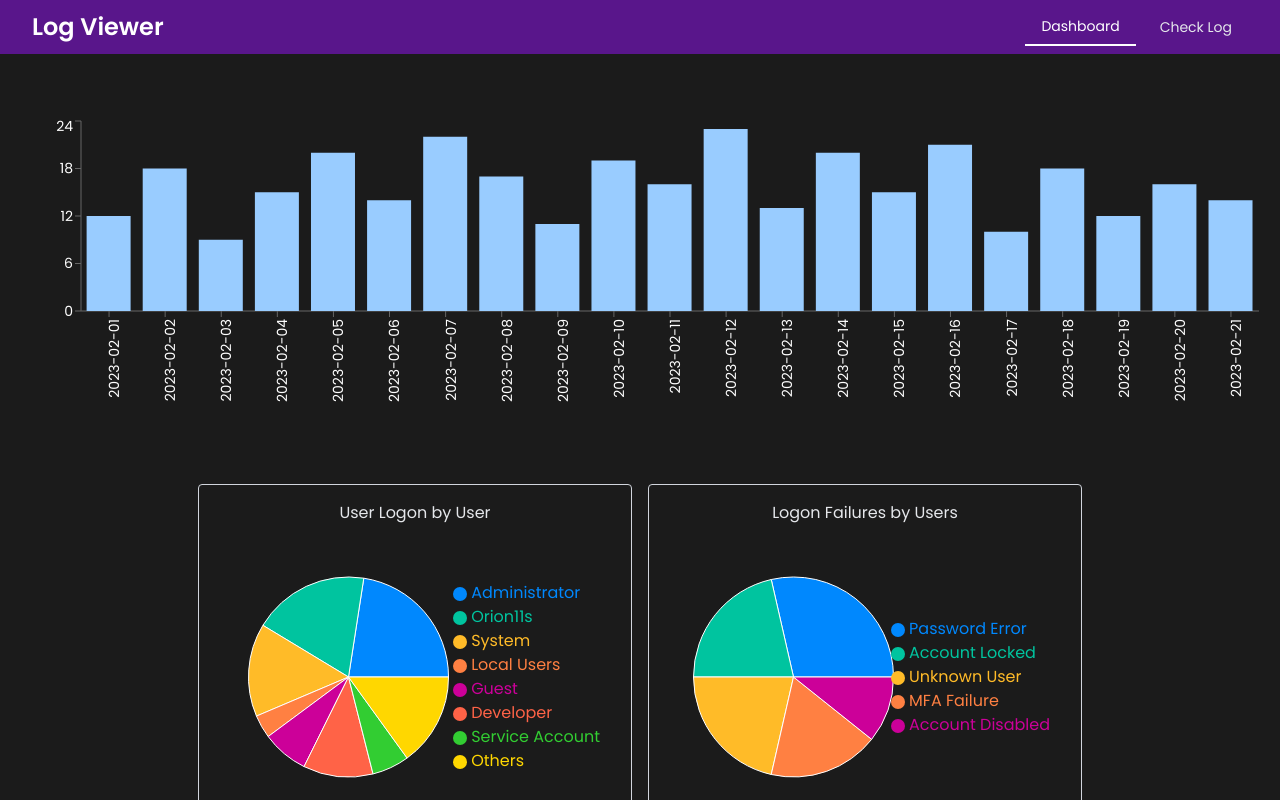
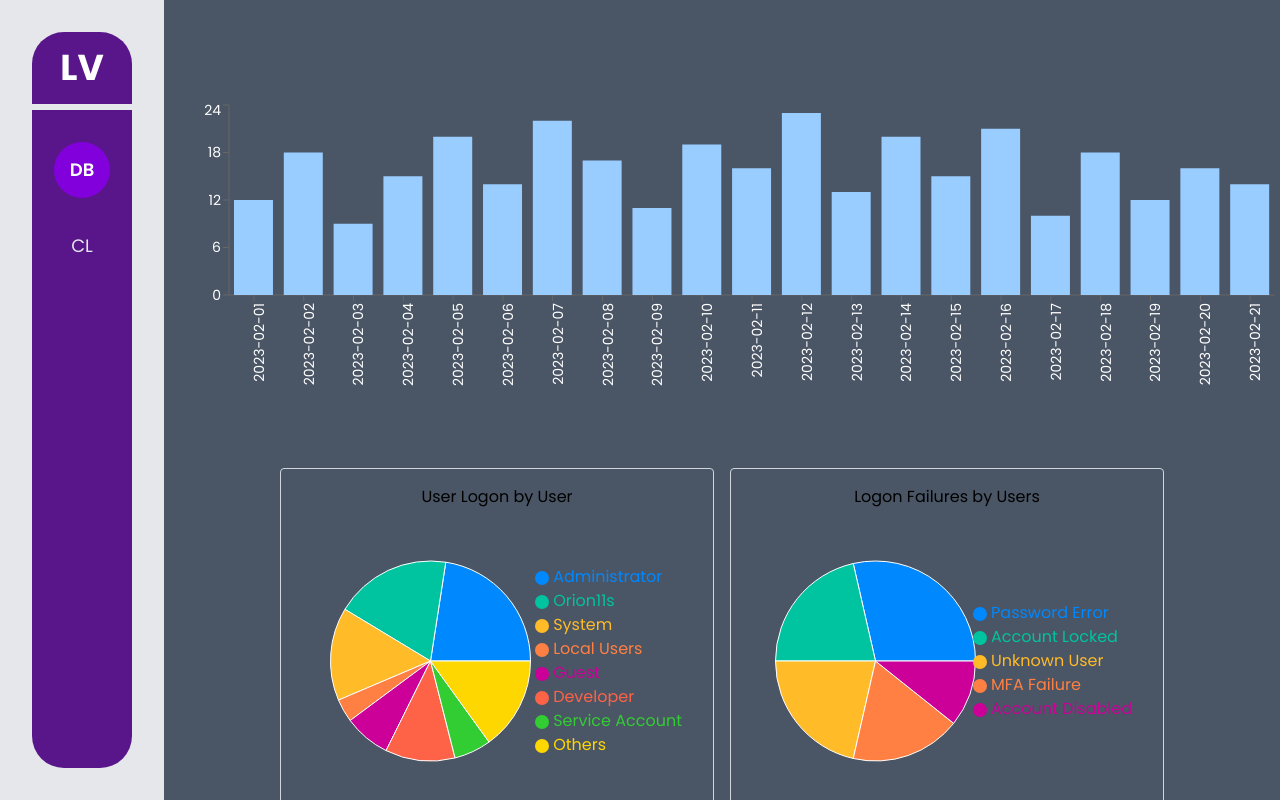
Before and after one commit to dineshsutihar/Log-Analyzer, a React (Vite) app in the folder frontend/: page / in a window 1280 px wide. Shown: the top 800 px of the page. Built offline with nearby package versions, Linux system fonts and the light colour scheme.

Commit message:
change the navbar

```diff
--- a/frontend/src/App.css
+++ b/frontend/src/App.css
@@ -4,5 +4,5 @@ body {
     font-family: 'Poppins';
     margin: 0;
     padding: 0;
-    background-color: #1b1b1b;
+    background-color: #f5f5f5;
 }
--- a/frontend/src/App.jsx
+++ b/frontend/src/App.jsx
@@ -9,11 +9,12 @@ function App() {
   const [activeTab, setActiveTab] = useState('dashboard')
 
   return (
-    <div className="min-h-screen text-gray-200">
-      {/* Top Navbar */}
-      <Navbar activeTab={activeTab} setActiveTab={setActiveTab} />
+    <div className="flex">
+      <div className="fixed top-0 left-0 h-full w-41 p-8 bg-gray-200">
+        <Navbar activeTab={activeTab} setActiveTab={setActiveTab} vertical />
+      </div>
 
-      <div className="p-4">
+      <div className="ml-41 w-full bg-gray-600">
         {activeTab === 'dashboard' ? <Dashboard /> : <CheckLog />}
       </div>
     </div>
--- a/frontend/src/components/Navbar.jsx
+++ b/frontend/src/components/Navbar.jsx
@@ -1,27 +1,29 @@
-import React from 'react'
+import React from "react";
 
 function Navbar({ activeTab, setActiveTab }) {
     return (
-        <nav
-            className="bg-purple-900 flex items-center justify-between px-8 py-2 fixed top-0 w-full z-10"
-        >
-            <div className="text-2xl font-semibold text-white">Log Viewer</div>
-            <div className="flex space-x-2">
-                <button
-                    onClick={() => setActiveTab('dashboard')}
-                    className={`px-4 py-2 cursor-pointer text-sm ${activeTab === 'dashboard' ? 'border-b-2 border-white text-white' : 'text-gray-200'}`}
-                >
-                    Dashboard
-                </button>
-                <button
-                    onClick={() => setActiveTab('checkLog')}
-                    className={`px-4 py-2 cursor-pointer text-sm ${activeTab === 'checkLog' ? 'border-b-2 border-white text-sm text-white' : 'text-gray-200'}`}
-                >
-                    Check Log
-                </button>
-            </div>
+        <nav className="bg-purple-900 h-full w-25 z-10 flex flex-col rounded-4xl">
+            <div className="text-4xl text-center font-bold text-white mb-8 border-b-6 border-gray-200 pt-4 pb-4">LV</div>
+            <button
+                onClick={() => setActiveTab("dashboard")}
+                className={`cursor-pointer text-lg w-fit px-4 py-3.5 mx-auto rounded-full ${activeTab === "dashboard"
+                        ? "bg-purple-700 font-semibold text-white"
+                        : "text-gray-200 hover:bg-purple-800"
+                    }`}
+            >
+                DB
+            </button>
+            <button
+                onClick={() => setActiveTab("checkLog")}
+                className={`cursor-pointer text-lg w-fit px-4 py-3.5 mt-5 mx-auto rounded-full ${activeTab === "checkLog"
+                        ? "bg-purple-700 font-semibold text-white"
+                        : "text-gray-200 hover:bg-purple-800"
+                    }`}
+            >
+                CL
+            </button>
         </nav>
-    )
+    );
 }
 
-export default Navbar
+export default Navbar;
```
